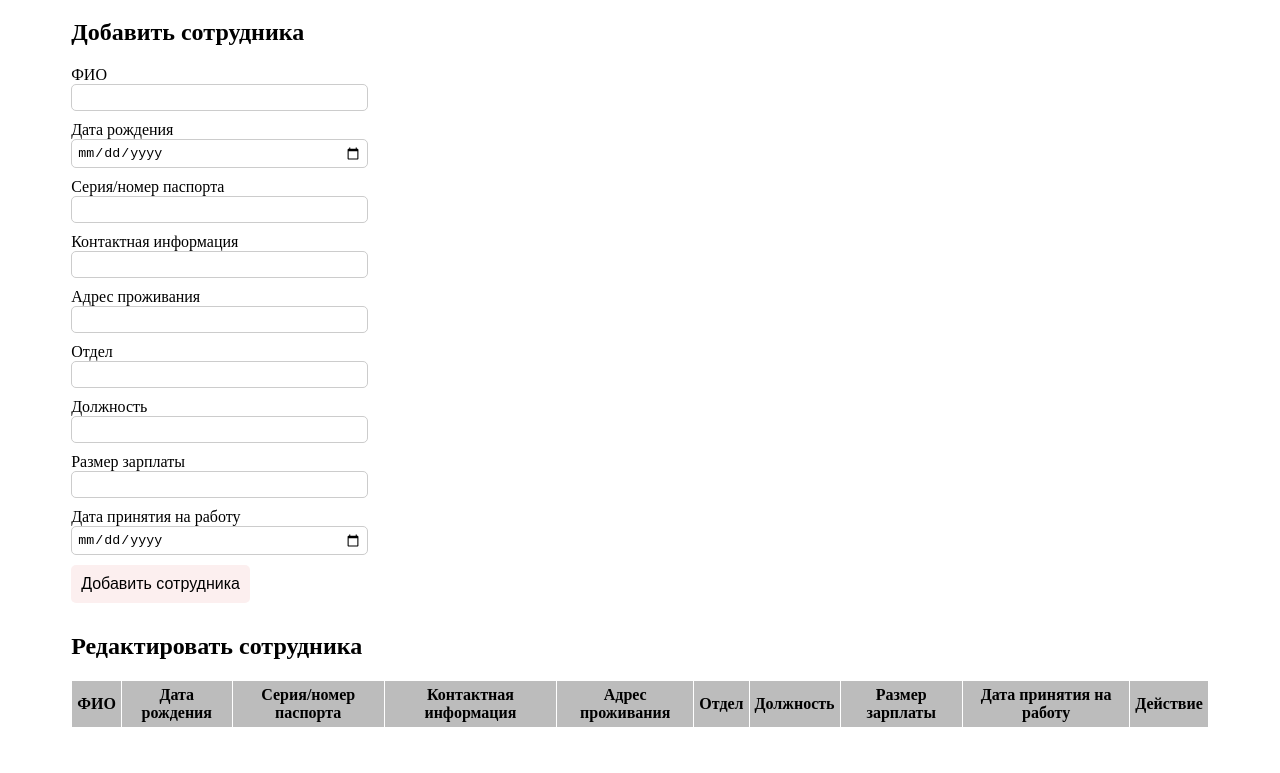
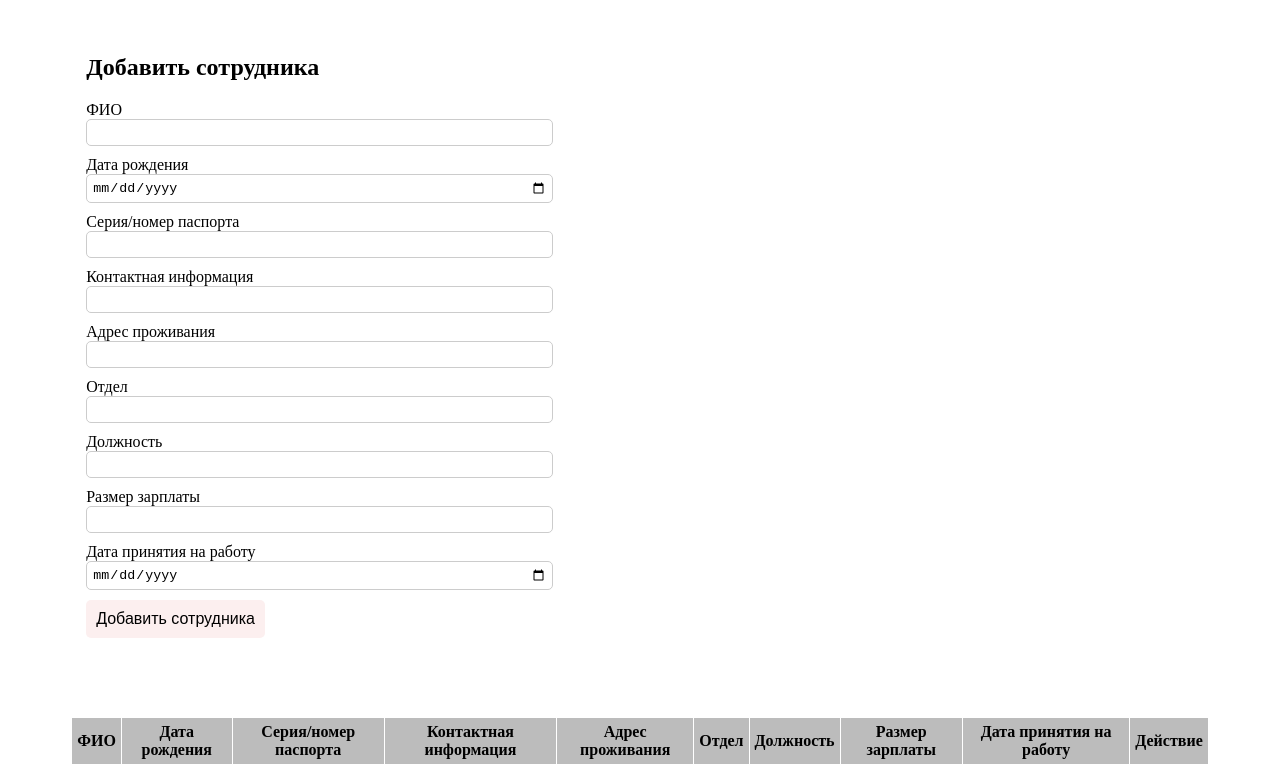
Before and after one commit to merkit5/Employee-accounting, a website: page frontend/index.html in a window 1280 px wide. Shown: the part 61-834 px from the top of the page. Before the commit the page ends 800 px from the top, so only its background shows below. Drawn offline with Linux system fonts and the light colour scheme; no server answers.

Commit message:
Styles add and edit containers

```diff
--- a/frontend/index.html
+++ b/frontend/index.html
@@ -9,8 +9,10 @@
 <body>
     <h1 class="title">Сотрудники</h1>
 
+    <div class="form">
+        <form id="addEmpForm">
+
             <h2>Добавить сотрудника</h2>
-    <form id="addEmpForm">
 
             <label>ФИО</label>
             <input type="text" name="full_name">
@@ -42,8 +44,11 @@
             <button type="submit">Добавить сотрудника</button>
         </form>
 
+
+        <form id="editEmpForm">
+
             <h2>Редактировать сотрудника</h2>
-    <form id="editEmpForm">
+
             <input type="hidden" name="id">
             <label>ФИО</label>
             <input type="text" name="full_name">
@@ -75,6 +80,8 @@
             <button type="submit">Сохранить изменения</button>
             <button type="button" id="cancelEdit">Отмена</button>
         </form>
+    </div>
+
 
     <table class="empTable">
         <thead>
--- a/frontend/style.css
+++ b/frontend/style.css
@@ -31,36 +31,34 @@
     background: rgb(227, 227, 227);
 }
 
-h2 {
-	margin-left: 5%;
+.form {
+    display: flex;
+    justify-content: space-between;
+    margin: 0 5% 5%;
 }
 
-#addEmpForm {
-    width: 90%;
-    margin-left: auto;
-    margin-right: auto;
-    display: flex;
-    align-items: flex-start;
-    flex-direction: column;
+#addEmpForm, #editEmpForm {
+    width: 40%;
+    padding: 15px;
+}
+
+#editEmpForm {
+    display: none;
 }
 
 input {
     padding: 5px;
     border: 1px solid #ccc;
     border-radius: 5px;
-    width: 25%;
-	margin-bottom: 10px;
+    width: 100%;
+    margin-bottom: 10px;
 }
 
 button {
     padding: 10px;
-	margin-bottom: 10px;
     background-color: rgb(252, 239, 239);
     border: none;
     border-radius: 5px;
     font-size: 16px;
+    cursor: pointer;
 }
-
-#editEmpForm {
-	display: none;
-}
```
Lines whose indentation alone changed are shown as unchanged.
